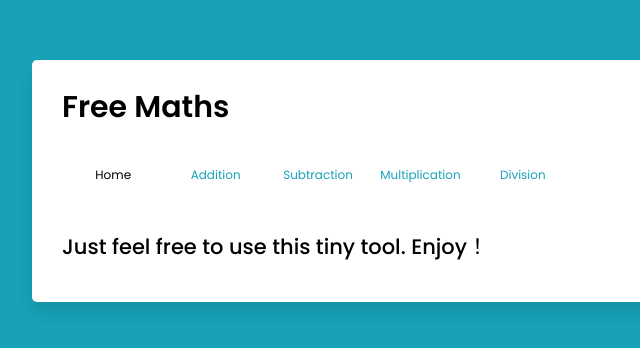
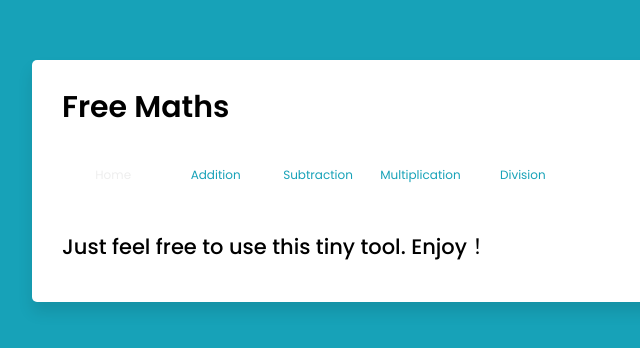
Before and after one commit to fongallen/freemath, a plain HTML site: page index.html in a window 1280 px wide. Shown: the part 140-488 px from the top of the page, 258-898 px from the left. Drawn offline with Linux system fonts and the light colour scheme.

Commit message:
Update style.css

```diff
--- a/style.css
+++ b/style.css
@@ -57,7 +57,7 @@ body{
 #code:checked ~ nav label.code,
 #help:checked ~ nav label.help,
   #about:checked ~ nav label.about{
-  color: #000;
+  color: #eee;
 }
 nav label i{
   padding-right: 7px;
```
